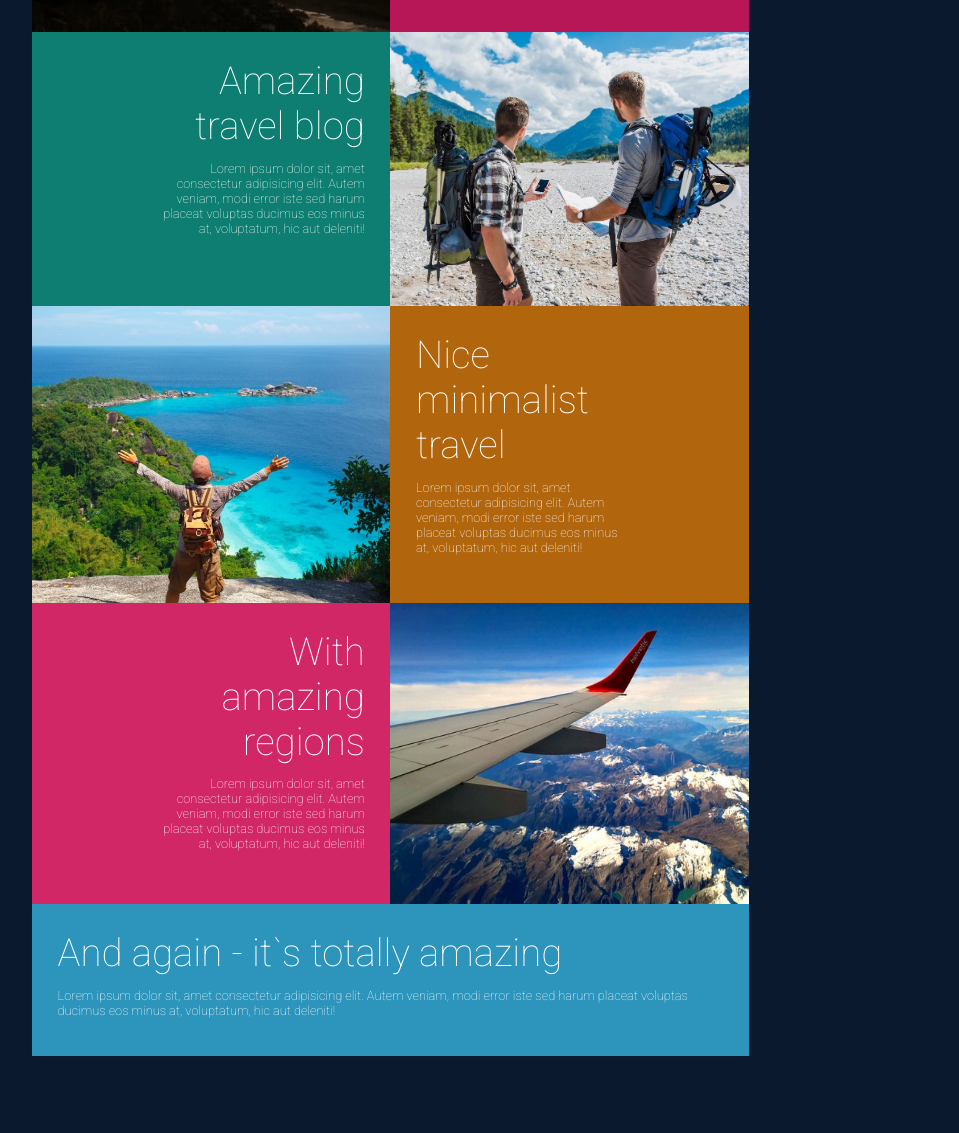
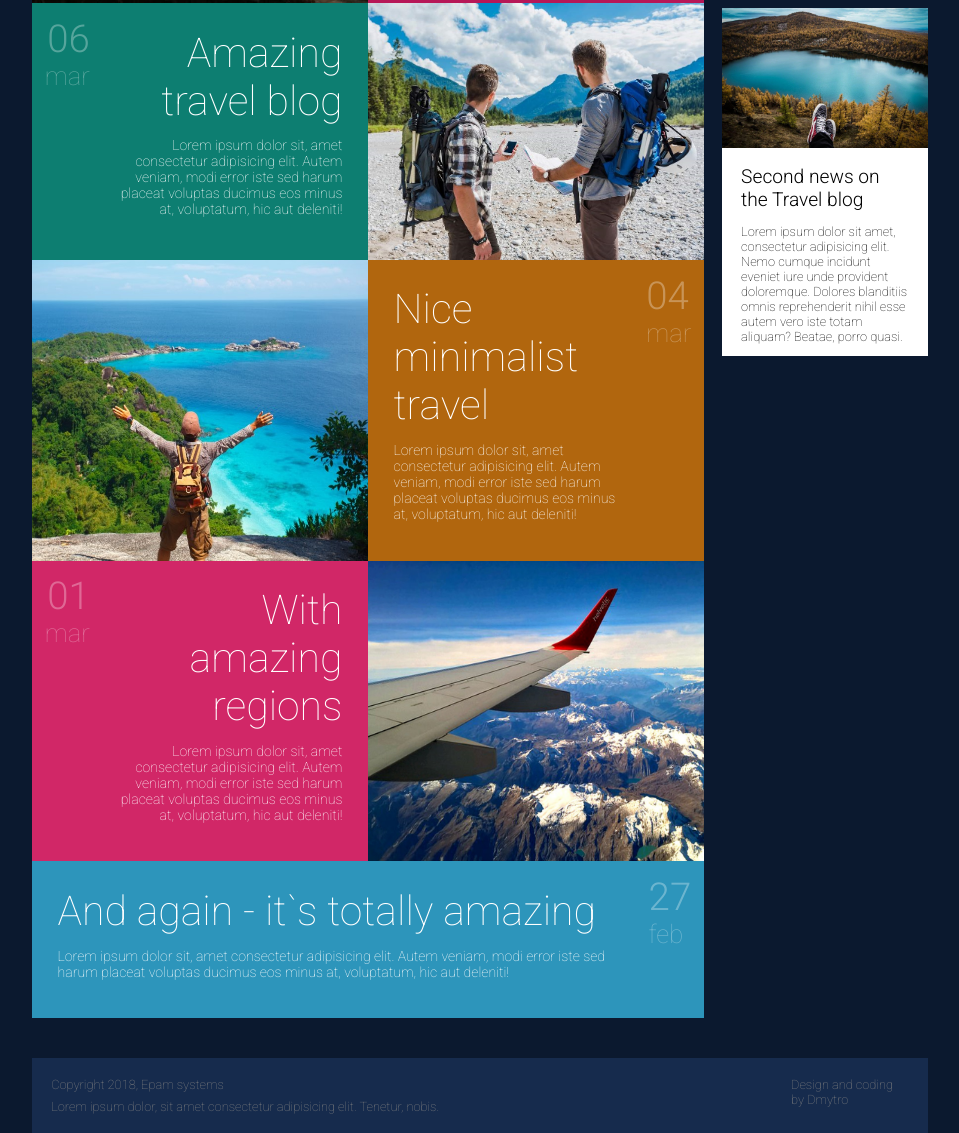
Before and after one commit to DEAMONTOOLS/JS, a plain HTML site: page homework5/index.html in a window 1280 px wide. Shown: the part 446-1579 px from the top of the page, without its empty margins (160-1119 px from the left). Before the commit the page ends 1542 px from the top, so only its background shows below. Drawn offline with Linux system fonts and the light colour scheme.

Commit message:
desktop format ready to check

```diff
--- a/homework5/css/styles.css
+++ b/homework5/css/styles.css
@@ -33,8 +33,8 @@ body {
 
 /* Your styles go here */
 
-@media (max-width: 1400px) {
-  .main_block {
+@media (max-width: 1920px) {
+  body {
     margin: auto;
     width: 70%;
   }
@@ -45,14 +45,13 @@ body {
   }
   .top_block {
     color: white;
-    margin: 0 40px;
+    margin: 0 4vw;
     display: flex;
     align-items: center;
     justify-content: space-between;
   }
   .logo {
     font-size: 3vw;
-    margin: 30px -20px;
     font-weight: 100;
   }
   .logo span {
@@ -62,18 +61,22 @@ body {
     font-weight: 300;
     color: white;
     text-decoration: none;
-    margin: 0px 10px;
+    margin: 0 1vw;
     font-size: 1.3vw;
   }
-
+  .main_block {
+    display: flex;
+    justify-content: space-between;
+  }
   /* main content on site */
-  .main {
+  .posts {
     margin: 5vh 0;
-    max-width: 80%;
+    max-width: 75%;
   }
   /* posts */
   .postUnpair {
     display: flex;
+    position: relative;
   }
   .postImg {
     max-width: 50%;
@@ -82,25 +85,93 @@ body {
   }
   .post_desc {
     margin: 2vw 2vw;
-    max-width: 30%;
+    max-width: 35%;
     color: white;
   }
   .post_desc h1 {
     margin: 0;
-    font-size: 3vw;
+    font-size: 3.2vw;
     font-weight: 100;
   }
   .post_desc p {
     margin: 1vw 0;
-    font-size: 1vw;
+    font-size: 1.1vw;
     font-weight: 250;
   }
   .postPair {
     display: flex;
     text-align: end;
-    justify-content: flex-end;
+    justify-content: right;
+    position: relative;
   }
   .post-5 .post_desc {
+    max-width: 85%;
+  }
+  /* date on the corner at post*/
+  .postDateUnpair {
+    position: absolute;
+    top: 1vw;
+    right: 1vw;
+    font-size: 18px;
+    color: white;
+    opacity: 0.3;
+  }
+  .postDate h2 {
+    font-size: 3vw;
+    margin: 0;
+    font-weight: 300;
+  }
+  .postDate p {
+    font-size: 2vw;
+    margin: 0;
+    font-weight: 200;
+  }
+  .postDatePair {
+    position: absolute;
+    top: 1vw;
+    left: 1vw;
+    font-size: 18px;
+    color: white;
+    opacity: 0.3;
+  }
+  /* aside bar */
+  .secondaryBlogs {
+    max-width: 23%;
+    margin-top: 5vh;
+  }
+  .news {
+    background-color: white;
+    padding-bottom: 0.5vw;
+    margin-bottom: 1vw;
+  }
+  .news h3 {
+    font-weight: 300;
+    margin: 1vw 1.5vw;
+    font-size: 1.5vw;
+  }
+  .news p {
+    font-weight: 100;
+    margin: 0.5vw 1.5vw;
+    font-size: 1vw;
+  }
+  .newsImg {
     max-width: 100%;
+    width: auto;
+    height: auto;
+  }
+  .footer {
+    display: flex;
+    justify-content: space-between;
+    background-color: #162b4d;
+    padding: 1vw;
+  }
+  .footerDesc {
+    color: gray;
+    font-weight: 100;
+    margin: 0.5vw;
+    font-size: 1vw;
+  }
+  .footerRight {
+    max-width: 15%;
   }
 }
--- a/homework5/index.html
+++ b/homework5/index.html
@@ -14,7 +14,7 @@
   </head>
   <body>
     <!-- Your code goes here -->
-    <div class="main_block">
+
     <!-- site navigation -->
     <div class="top_container">
       <div class="top_block">
@@ -27,8 +27,9 @@
         </nav>
       </div>
     </div>
+    <div class="main_block">
       <!-- site content -->
-      <main class="main">
+      <main class="posts">
         <div class="postUnpair post-1">
           <img class="postImg" src="./img/post1.jpg" alt="post1" />
           <div class="post_desc">
@@ -38,6 +39,10 @@
               veniam, modi error iste sed harum placeat voluptas ducimus eos
               minus at, voluptatum, hic aut deleniti!
             </p>
+            <div class="postDate postDateUnpair">
+              <h2>07</h2>
+              <p>mar</p>
+            </div>
           </div>
         </div>
         <div class="postPair post-2">
@@ -50,6 +55,10 @@
             </p>
           </div>
           <img class="postImg" src="./img/post2.jpg" alt="post2" />
+          <div class="postDate postDatePair">
+            <h2>06</h2>
+            <p>mar</p>
+          </div>
         </div>
         <div class="postUnpair post-3">
           <img class="postImg" src="./img/post3.jpg" alt="post3" />
@@ -60,6 +69,10 @@
               veniam, modi error iste sed harum placeat voluptas ducimus eos
               minus at, voluptatum, hic aut deleniti!
             </p>
+          </div>
+          <div class="postDate postDateUnpair">
+            <h2>04</h2>
+            <p>mar</p>
           </div>
         </div>
         <div class="postPair post-4">
@@ -72,6 +85,10 @@
             </p>
           </div>
           <img class="postImg" src="./img/post4.jpg" alt="post4" />
+          <div class="postDate postDatePair">
+            <h2>01</h2>
+            <p>mar</p>
+          </div>
         </div>
         <div class="postUnpair post-5">
           <div class="post_desc">
@@ -81,9 +98,47 @@
               veniam, modi error iste sed harum placeat voluptas ducimus eos
               minus at, voluptatum, hic aut deleniti!
             </p>
+            <div class="postDate postDateUnpair">
+              <h2>27</h2>
+              <p>feb</p>
+            </div>
           </div>
         </div>
       </main>
+      <aside class="secondaryBlogs">
+        <div class="news">
+          <img class="newsImg" src="./img/news1.jpg" alt="news1" />
+          <h3>This is the first news on blog</h3>
+          <p>
+            Lorem ipsum dolor sit amet, consectetur adipisicing elit. Nemo
+            cumque incidunt eveniet iure unde provident doloremque. Dolores
+            blanditiis omnis reprehenderit nihil esse autem vero iste totam
+            aliquam? Beatae, porro quasi.
+          </p>
         </div>
+        <div class="news">
+          <img class="newsImg" src="./img/news2.jpg" alt="news2" />
+          <h3>Second news on the Travel blog</h3>
+          <p>
+            Lorem ipsum dolor sit amet, consectetur adipisicing elit. Nemo
+            cumque incidunt eveniet iure unde provident doloremque. Dolores
+            blanditiis omnis reprehenderit nihil esse autem vero iste totam
+            aliquam? Beatae, porro quasi.
+          </p>
+        </div>
+      </aside>
+    </div>
+    <footer class="footer">
+      <div class="footerLeft">
+        <p class="footerDesc">Copyright 2018, Epam systems</p>
+        <p class="footerDesc">
+          Lorem ipsum dolor, sit amet consectetur adipisicing elit. Tenetur,
+          nobis.
+        </p>
+      </div>
+      <div class="footerRight">
+        <p class="footerDesc">Design and coding by Dmytro</p>
+      </div>
+    </footer>
   </body>
 </html>
```
Lines whose indentation alone changed are shown as unchanged.
